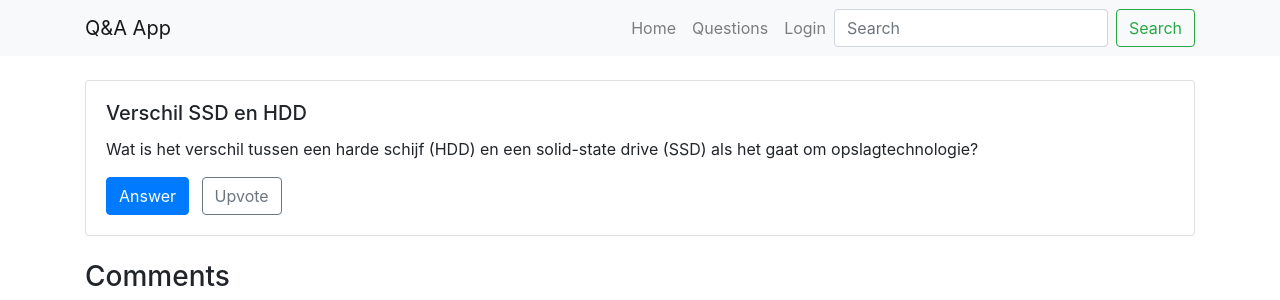
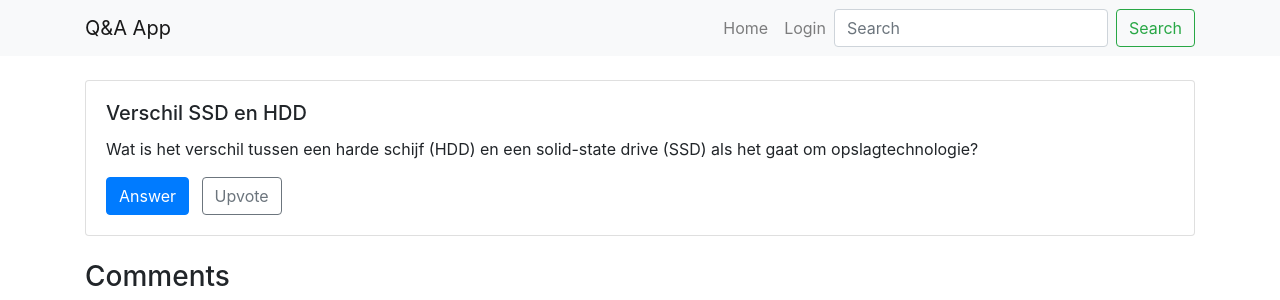
Before and after one commit to RickVerbon/ask, a Django app: page /question/2 in a window 1280 px wide. Shown: the top 300 px of the page. Run offline with Django 4.2, Linux system fonts and the light colour scheme; data comes from the database, SQL or seed files in the repository; some libraries are stand-ins or nearby versions.

Commit message:
Removed "Questions" from navbar

```diff
--- a/templates/navbar.html
+++ b/templates/navbar.html
@@ -11,10 +11,6 @@
 
         <li class="nav-item">
           <a class="nav-link" href="{% url 'question-list-view' %}">Home</a>
-        </li>
-
-        <li class="nav-item">
-          <a class="nav-link" href="#">Questions</a>
         </li>
 
         {% if user.is_authenticated %}
```
